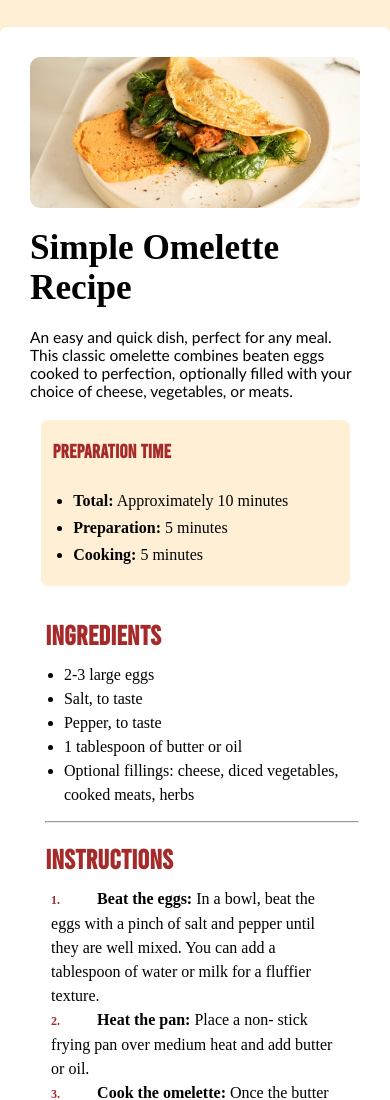
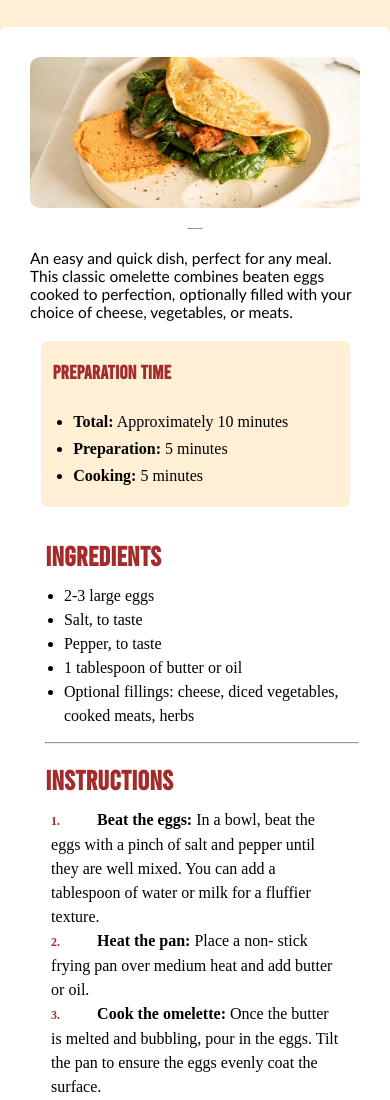
Before and after one commit to leoGomesss/projeto1, a plain HTML site: page index.html in a window 390 px wide. Shown: the top 1100 px of the page. Drawn offline with Linux system fonts and the light colour scheme.

Commit message:
14012025[1]

```diff
--- a/estilo.css
+++ b/estilo.css
@@ -162,6 +162,11 @@ p {
   font-size: 16px;
 }
 @media (max-width: 400px){
+  h1 {
+    font-size: 1.47px;
+  }
+}
+@media (max-width: 400px){
   .tipo {
     font-size: 12px;
     padding-right: 33px;
```
